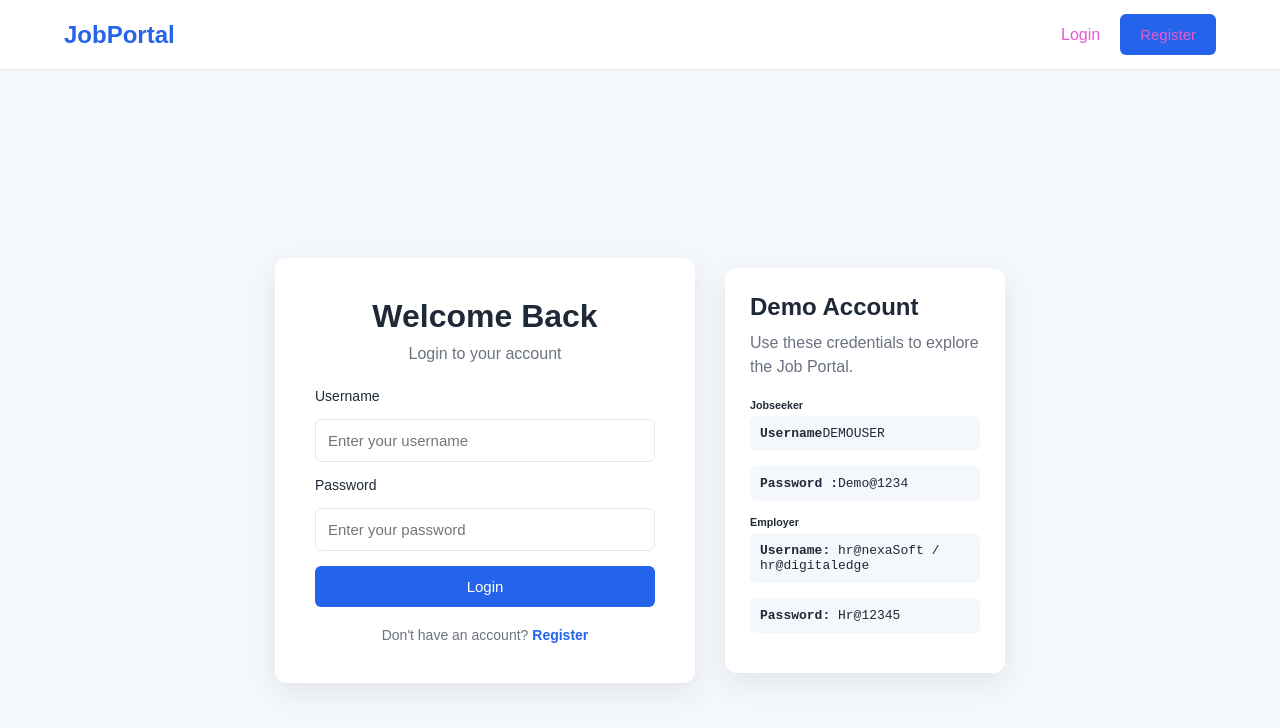
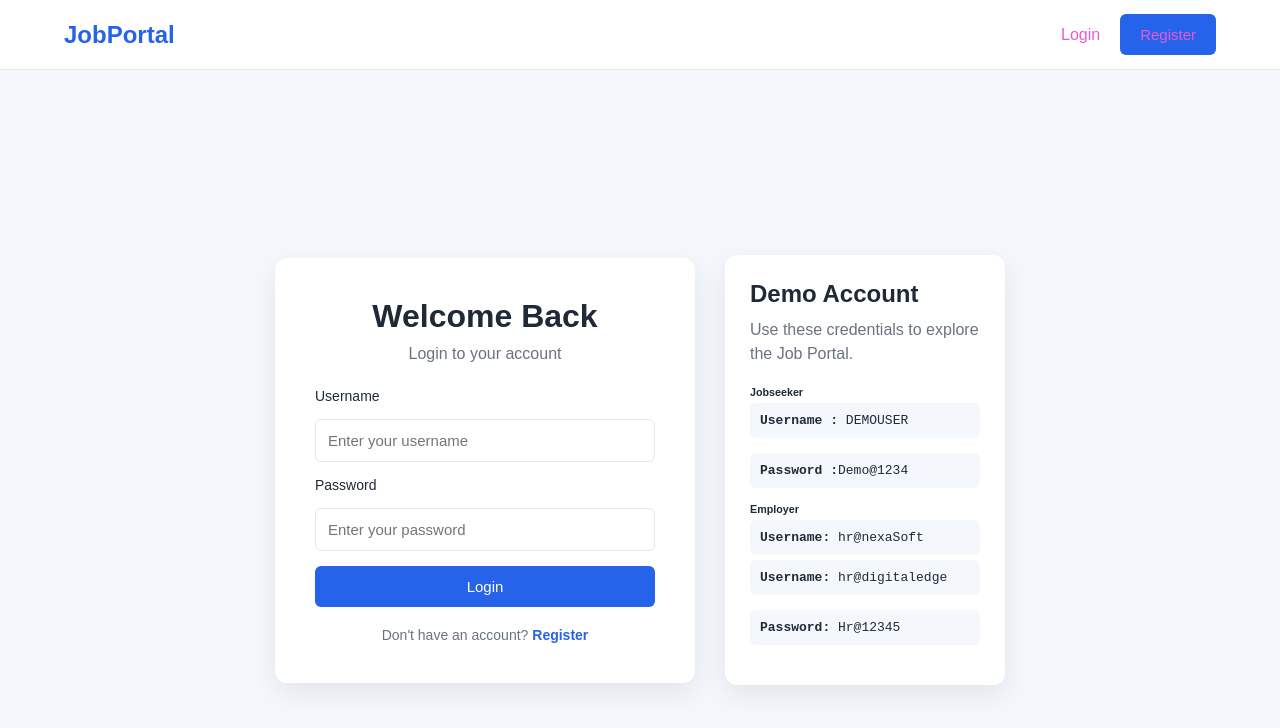
Before and after one commit to AMAL-C-K/-JOB-PORTAL-FULL-STACK---POSTGRESQL, a React (Vite) app in the folder frontend-job-portal/: page /login in a window 1280 px wide. Shown: the top 728 px of the page. Built offline with nearby package versions, Linux system fonts and the light colour scheme.

Commit message:
Update Login.jsx

```diff
--- a/frontend-job-portal/src/pages/Login.jsx
+++ b/frontend-job-portal/src/pages/Login.jsx
@@ -125,7 +125,7 @@ function Login() {
           <div className="demo-item">
             <h6>Jobseeker</h6>
 
-            <span><strong>Username</strong>DEMOUSER</span>
+            <span><strong>Username : </strong>DEMOUSER</span>
           </div>
 
           <div className="demo-item">
@@ -134,7 +134,8 @@ function Login() {
           <div className="demo-item">
             <h6>Employer</h6>
 
-            <span><strong>Username: </strong>hr@nexaSoft / hr@digitaledge</span>
+            <span><strong>Username: </strong>hr@nexaSoft</span>
+            <span><strong>Username: </strong>hr@digitaledge</span>
           </div>
 
           <div className="demo-item">
```
